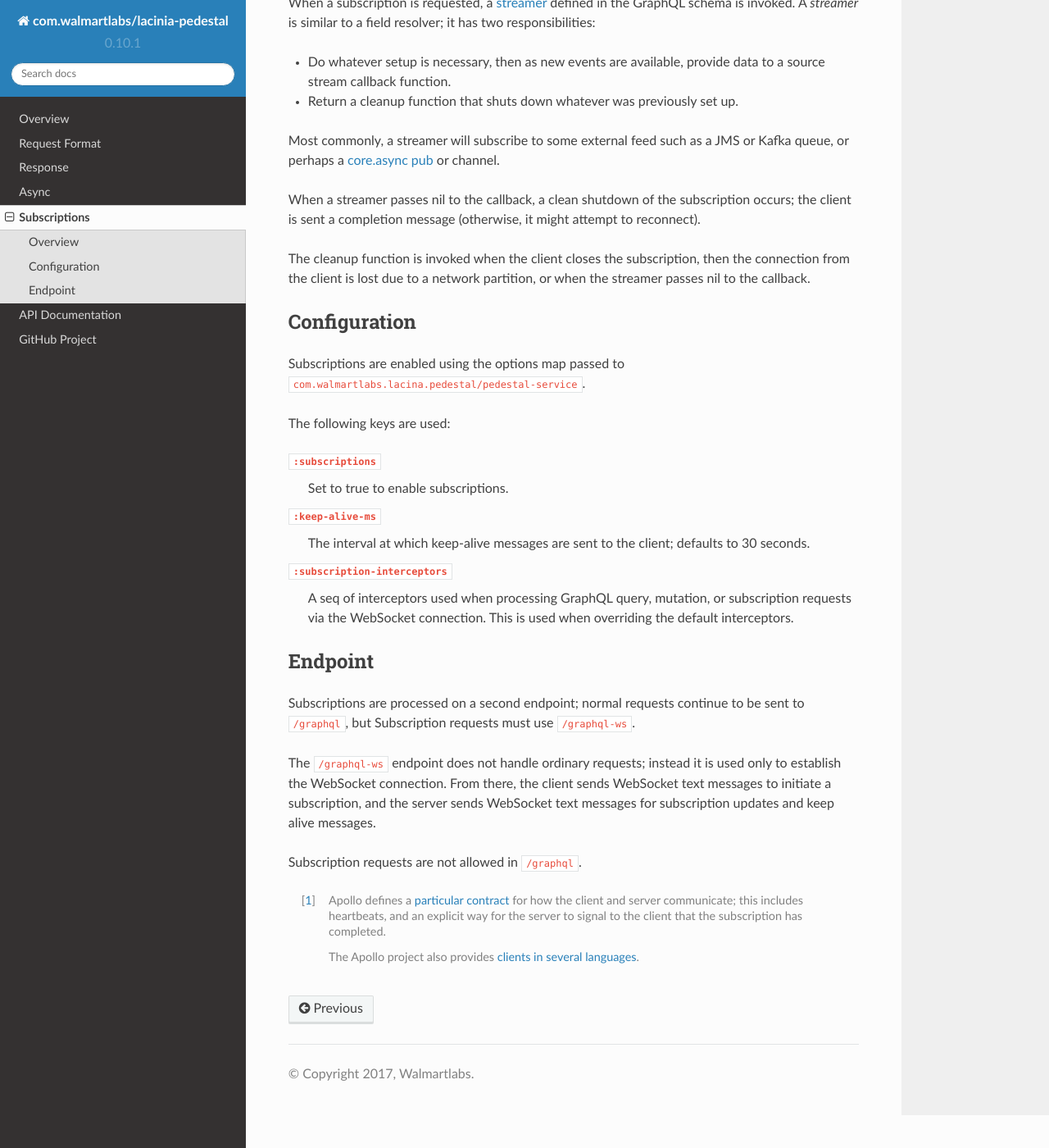
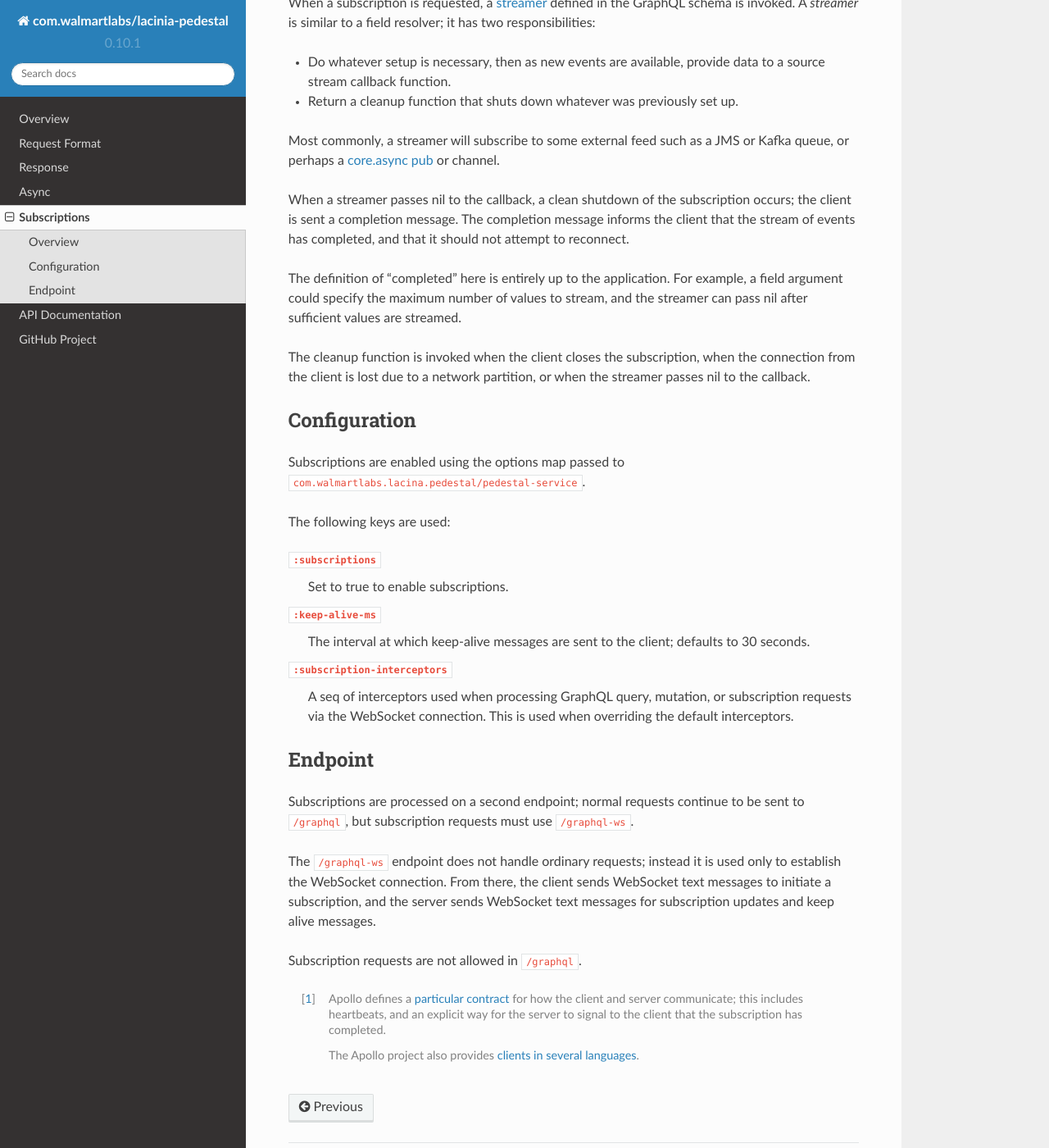
Before and after one commit to walmartlabs/lacinia-pedestal, a Sphinx documentation site: the page built from docs/subscriptions.rst, in a window 1280 px wide and 1400 px high, scrolled down 632 px. Shown: the whole window at 82% size. Built offline with Sphinx 7.4.7 and the Read the Docs theme 2.0.0, drawn with Linux system fonts in a browser that asks for light colours.

```diff
--- a/docs/_static/css/custom.css
+++ b/docs/_static/css/custom.css
@@ -2,3 +2,7 @@
 div.highlight-clojure {
   clear: right;
 }
+
+a.headerlink {
+  float: right;
+}
--- a/docs/overview.rst
+++ b/docs/overview.rst
@@ -24,7 +24,7 @@
 The GraphQL endpoint will be at ``http://localhost:8888/graphql`` and the GraphIQL client will be at
 ``http://localhost:8888/``.
 
-The options map provided to ``pedestal-service`` allow any number of features of Lacinia-Pedestal
+The options map provided to ``pedestal-service`` allow a number of features of Lacinia-Pedestal
 to be configured or customized.
 
 Lacinia-Pedestal supports GET and POSTs in a number of different formats.
--- a/docs/subscriptions.rst
+++ b/docs/subscriptions.rst
@@ -36,9 +36,15 @@
 a `core.async pub <http://clojure.github.io/core.async/#clojure.core.async/pub>`_ or channel.
 
 When a streamer passes nil to the callback, a clean shutdown of the subscription occurs; the
-client is sent a completion message (otherwise, it might attempt to reconnect).
+client is sent a completion message.
+The completion message informs the client that the stream of events has completed, and that it
+should not attempt to reconnect.
 
-The cleanup function is invoked when the client closes the subscription, then the connection from
+The definition of "completed" here is entirely up to the application.
+For example, a field argument could specify the maximum number of values to stream, and the
+streamer can pass nil after sufficient values are streamed.
+
+The cleanup function is invoked when the client closes the subscription, when the connection from
 the client is lost due to a network partition, or when the streamer passes nil to the callback.
 
 Configuration
@@ -64,7 +70,7 @@
 --------
 
 Subscriptions are processed on a second endpoint; normal requests continue to be sent to ``/graphql``, but
-Subscription requests must use ``/graphql-ws``.
+subscription requests must use ``/graphql-ws``.
 
 The ``/graphql-ws`` endpoint does not handle ordinary requests; instead it is used only to establish the
 WebSocket connection.
```
Also changed, not shown: CHANGELOG.md (+5 -0 lines), 3 other files.
